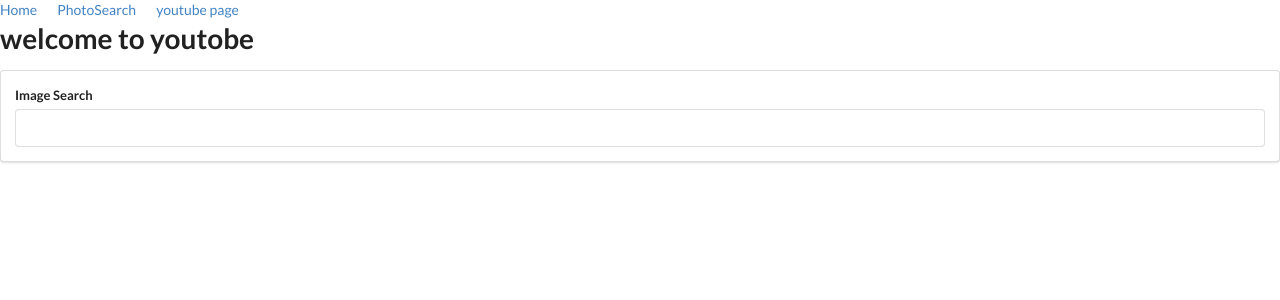
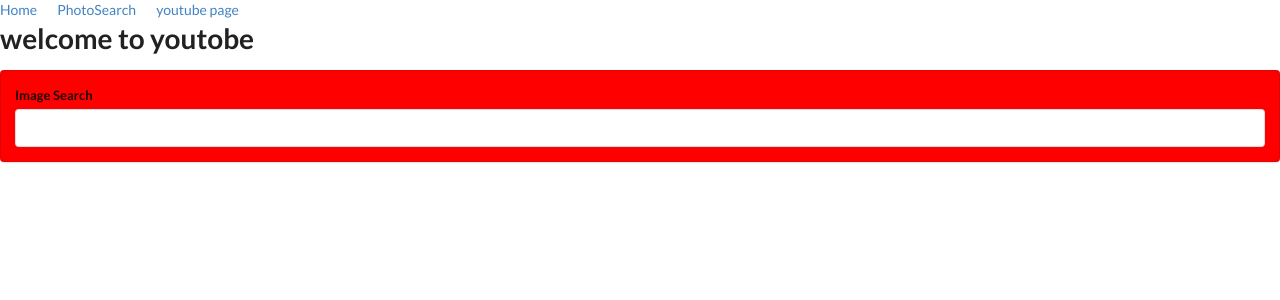
Before and after one commit to simpile/mySearchEngine, a React (Create React App) app: page /YoutubePage in a window 1280 px wide. Shown: the top 300 px of the page. Built offline with nearby package versions, Linux system fonts and the light colour scheme.

Commit message:
work on Youtube Api

```diff
--- /dev/null
+++ b/src/api/youtube.js
@@ -0,0 +1,13 @@
+
+import axios from "axios";
+const KEY = "AIzaSyCfZeDV7_rGWX-o0Kf5tG9dyPGX1_YCE4o";
+
+export default axios.create({
+    baseURL: 'https://www.googleapis.com/youtube/v3',
+    params:             {
+part: 'snippet',
+maxResult: 5,
+key: KEY,
+    }
+
+})
--- a/src/components/App.js
+++ b/src/components/App.js
@@ -1,6 +1,6 @@
 import React from "react";
 import { Routes, Route, Link} from 'react-router-dom'
-import YoutubePage from "../pages/YoutubeSearch";
+import YoutubePage from "../pages/YoutubePage";
 import PhotoEngine from "../pages/PhotoEnginPage";
 import Home from "../pages/HomePage";
 
--- /dev/null
+++ b/src/components/VideoItem.js
@@ -0,0 +1,12 @@
+import React from "react";
+
+const VideoItem =({video})=>{
+    return (
+        <div>
+            <img src={video.snippet.thumbnails.medium.url}/>
+{video.snippet.title}
+        </div>
+    )
+};
+
+export default VideoItem;
--- /dev/null
+++ b/src/components/VideoList.js
@@ -0,0 +1,13 @@
+import React from "react";
+import VideoItem from "./VideoItem";
+
+const VideoList =({videos})=>{
+    const renderList = videos.map(video=>{ return <VideoItem video={video}/>})
+    return (
+        <div>
+{renderList}
+        </div>
+    )
+};
+
+export default VideoList;
--- /dev/null
+++ b/src/components/YoutubeSearchBar.js
@@ -0,0 +1,39 @@
+import React from "react";
+
+class YoutubeSearch extends React.Component {
+    state = { term: '' };
+    setOnCHange =(e)=>{
+
+    this.setState({ term: e.target.value });
+}
+    onInputSubmit = (e) => {
+        e.preventDefault();
+        // console.log(this.state.term);
+        this.props.onFormSubmit(this.state.term); // it's a callback function which useing in parrent component
+    }
+    render() {
+        return (
+            <div className="ui segment " style={{backgroundColor:"red"}}>
+                <form
+                    onSubmit={this.onInputSubmit}
+                    className=" ui form">
+                    <div className="field">
+                        <label for="myInput">Image Search</label>
+                        <input
+                            name="myInput"
+                            type="text"
+                            value={this.state.term}
+                            onChange={
+                                // e => this.setState({ term: e.target.value })
+                                this.setOnCHange
+                            }
+                        />
+                    </div>
+                </form>
+            </div>
+
+        );
+
+    }
+}
+export default YoutubeSearch;
--- /dev/null
+++ b/src/pages/YoutubePage.js
@@ -0,0 +1,47 @@
+import React from "react";
+import YoutubeSearch from "../components/YoutubeSearchBar";
+import youtubApi from "../api/youtube"
+import VideoList from "../components/VideoList";
+
+class YoutubePage extends React.Component {
+state ={ videos:[]};
+    // myCallBack = (term) => {
+    //     youtubApi.get('/search', {
+    //         params: {
+    //             q: term
+    //         }
+    //     });
+    //     console.log(term);
+    // };
+
+    myCallBack = async term => {
+        const response = await youtubApi.get(
+            '/search',
+        {
+            params: {
+                q: term
+            }
+        }
+        );
+            //    console.log(response.data.items);
+            this.setState({videos:response.data.items });
+
+    }
+
+    render() {
+        return (
+            <>
+                <div>
+                    <h1>welcome to youtobe</h1>
+                    <YoutubeSearch onFormSubmit={this.myCallBack} />
+                    {/* i have {this.state.videos.length} videos */}
+                    <VideoList videos={this.state.videos}/>
+                </div>
+
+            </>
+        );
+
+    }
+}
+
+export default YoutubePage;
--- a/src/pages/YoutubeSearch.js
+++ /dev/null
@@ -1,21 +0,0 @@
-import React from "react";
-import SearchBar from "../components/SearchBar";
-
-
-
-const YoutubePage =()=> {
-
-        return (
-            <>
-<div>
-    <h1>welcome to youtobe</h1>
-    <SearchBar />
-</div>
-
-</>
-        );
-
-}
-
-
-export default YoutubePage;
```
